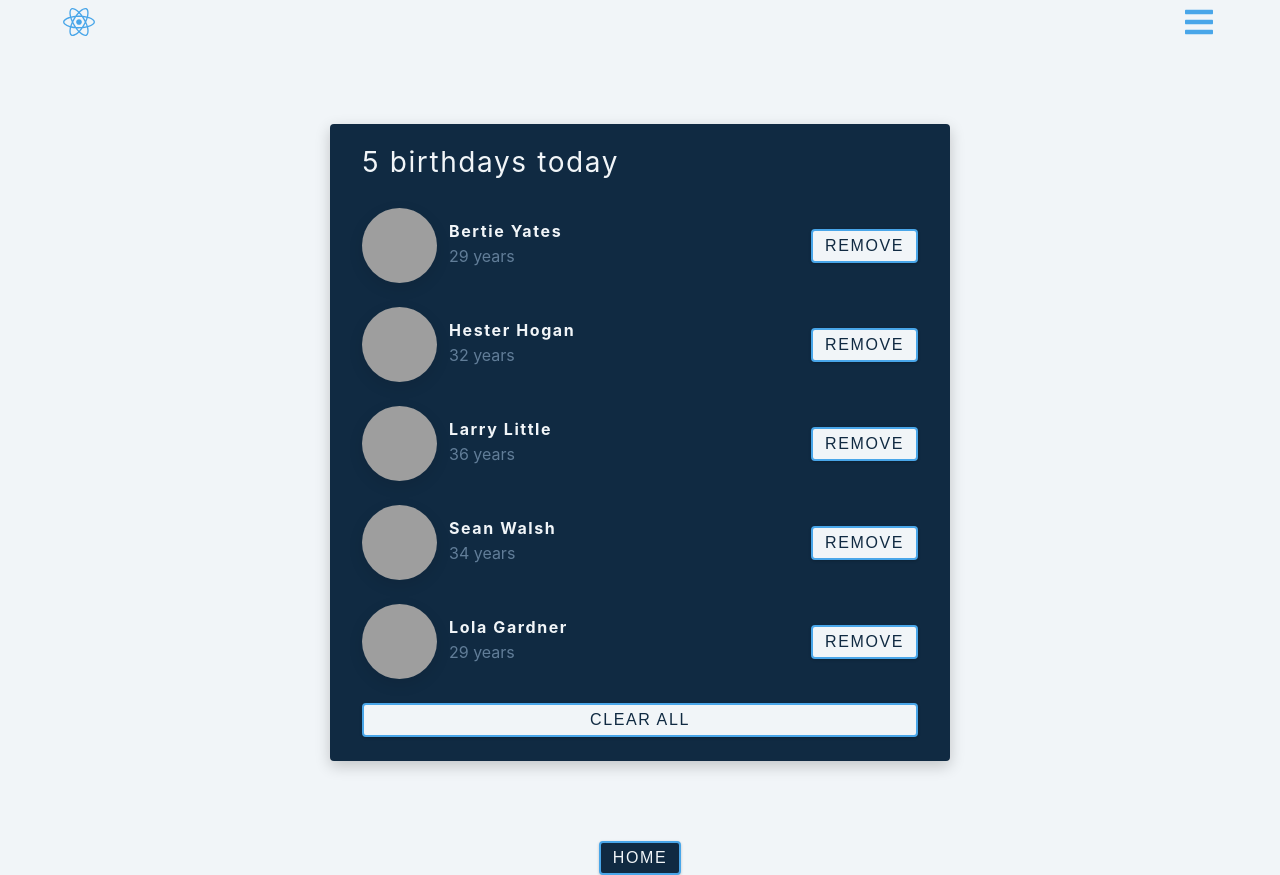
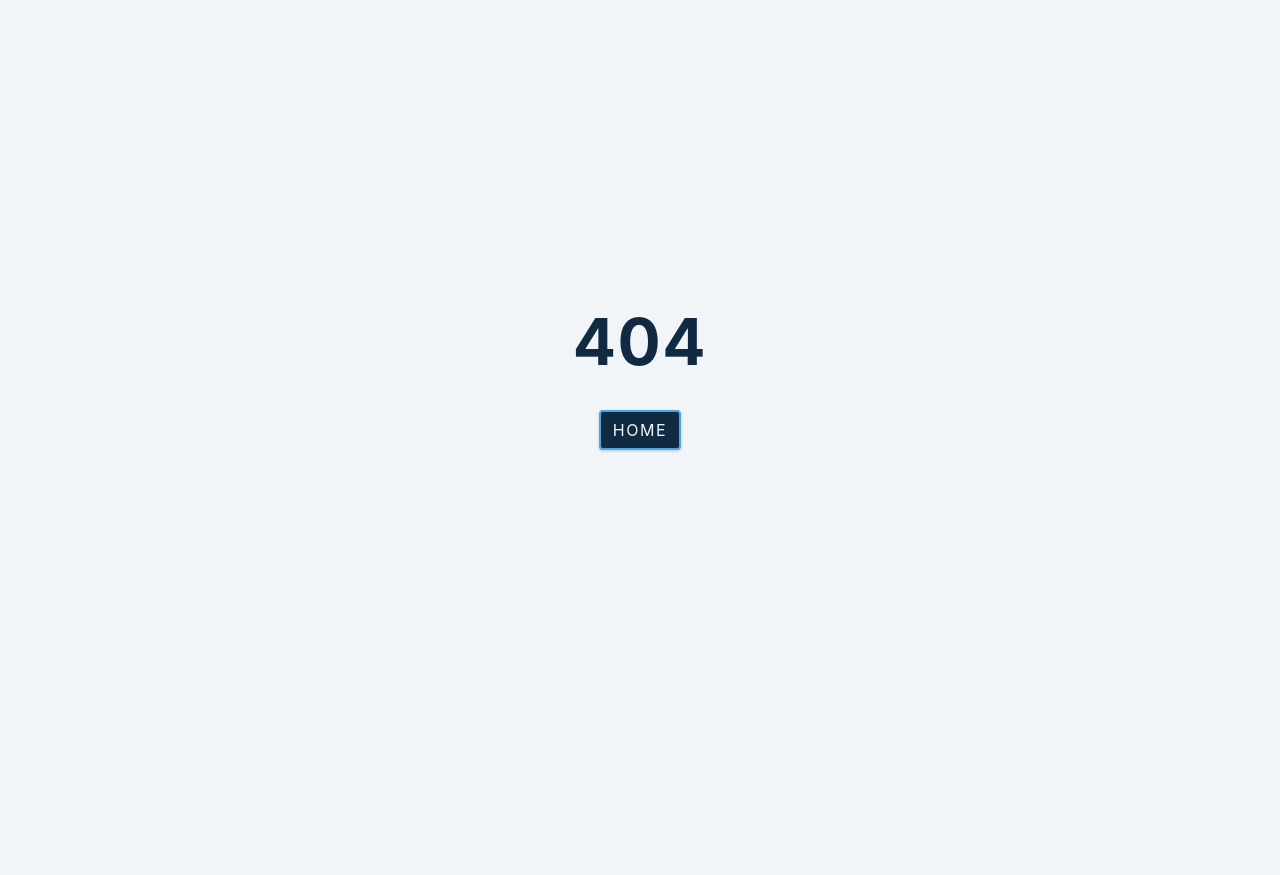
Before and after one commit to mshuber1981/React-JS, a React (Create React App) app: page /Birthday-Reminder in a window 1280 px wide. After the commit the page ends 800 px from the top, so only its background shows below. Built offline with nearby package versions, Linux system fonts and the light colour scheme; grey boxes are pictures that could not be loaded.

Commit message:
Updating routes/links

```diff
--- a/src/App.js
+++ b/src/App.js
@@ -48,10 +48,15 @@ export default function App() {
         <GlobalStyles />
         <Routes>
           <Route
-            path="/"
+            exact
+            path="/React-JS/"
             element={<Home theme={themes[theme]} toggleTheme={toggleTheme} />}
           />
-          <Route path="/Birthday-Reminder" element={<BirthdayReminder />} />
+          <Route
+            exact
+            path="/React-JS/Birthday-Reminder"
+            element={<BirthdayReminder />}
+          />
           <Route path="*" element={<Error />} />
         </Routes>
       </ThemeProvider>
--- a/src/pages/BirthdayReminder.jsx
+++ b/src/pages/BirthdayReminder.jsx
@@ -90,7 +90,7 @@ export default function BirthdayReminder() {
           })}
           <InnerButton onClick={() => setPeople([])}>clear all</InnerButton>
         </section>
-        <Link to="/">
+        <Link to="/React-JS/">
           <OuterButton>Home</OuterButton>
         </Link>
       </StyledBirthdayReminder>
--- a/src/pages/Home.jsx
+++ b/src/pages/Home.jsx
@@ -10,11 +10,9 @@ export default function Home(props) {
       <main>
         <h1>Home</h1>
         <br />
-        {/* <Link to="/Birthday-Reminder"> */}
-        <OuterButton as={Link} to="/Birthday-Reminder">
+        <OuterButton as={Link} to="/React-JS/Birthday-Reminder">
           Birthday Reminder
         </OuterButton>
-        {/* </Link> */}
         <br />
         <ToggleSwitch {...props} />
       </main>
```
